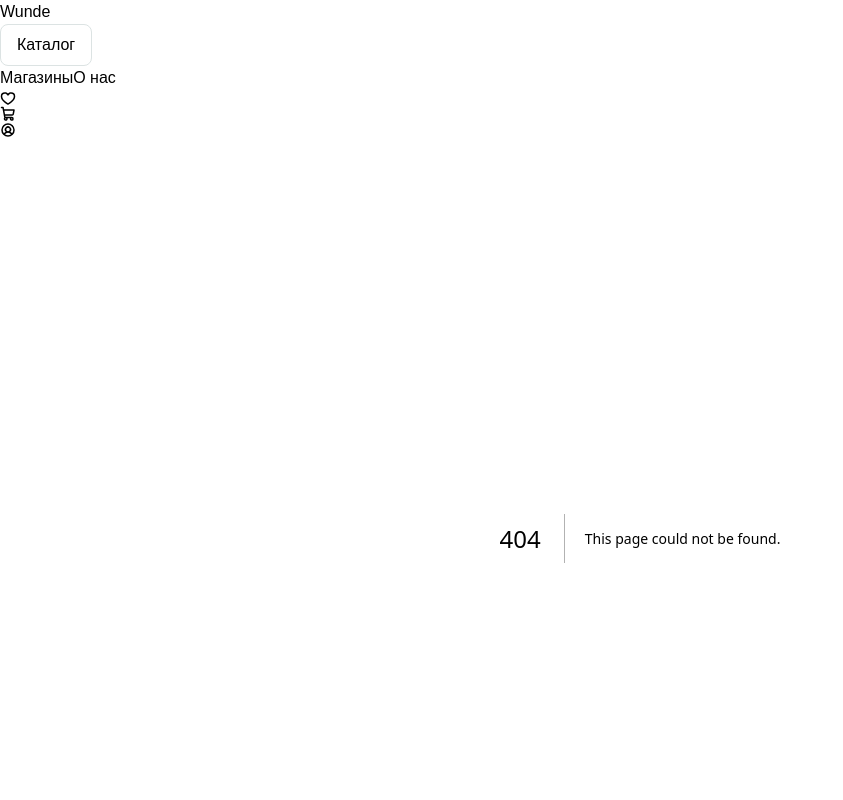
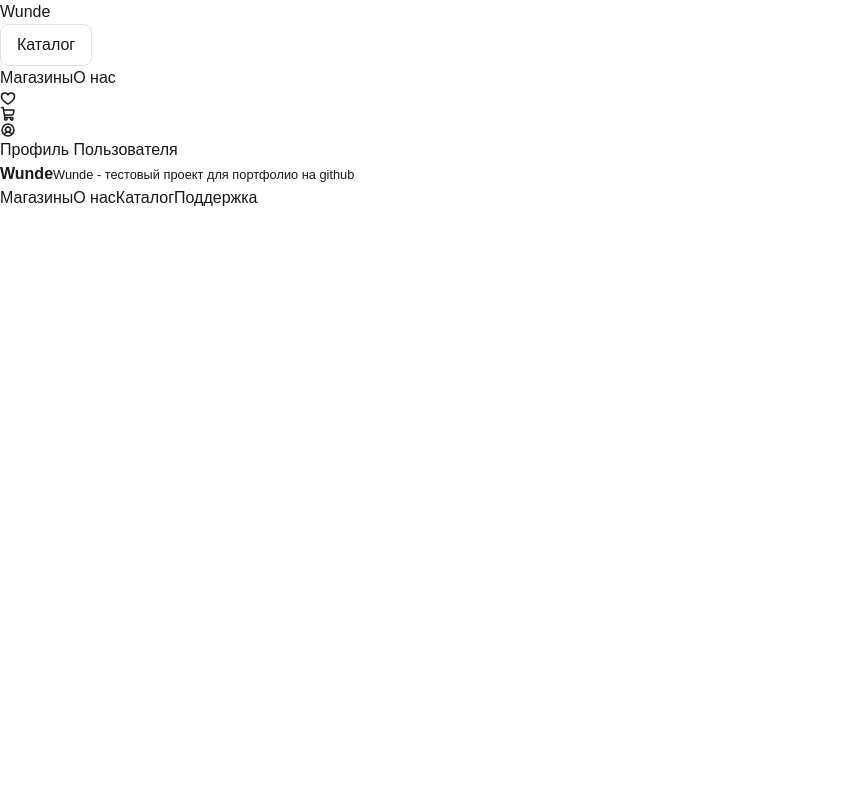
Before and after one commit to Dankewu0/wunde-frontend, a Next.js app: page /profile in a window 1280 px wide. Before the commit this address had no page. Shown: the top 800 px of the page, without its empty margins (0-843 px from the left). Built offline with nearby package versions, Linux system fonts and the light colour scheme.

Commit message:
feat: add profile page

```diff
--- /dev/null
+++ b/app/profile/page.tsx
@@ -0,0 +1,7 @@
+export default function UserProfilePage() {
+  return (
+    <div>
+      <h1>Профиль Пользователя</h1>
+    </div>
+  );
+}
```
